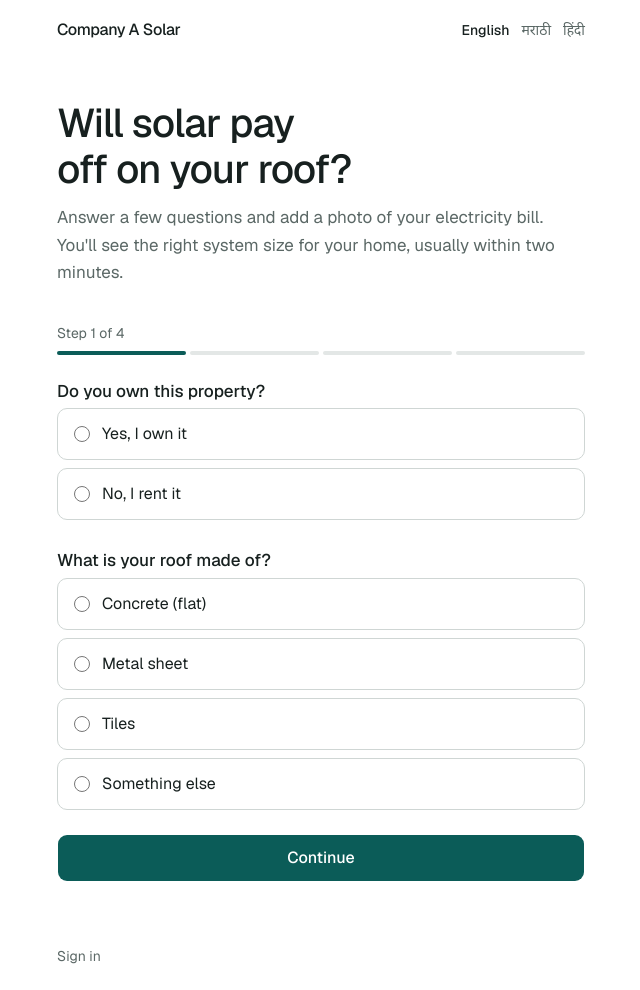
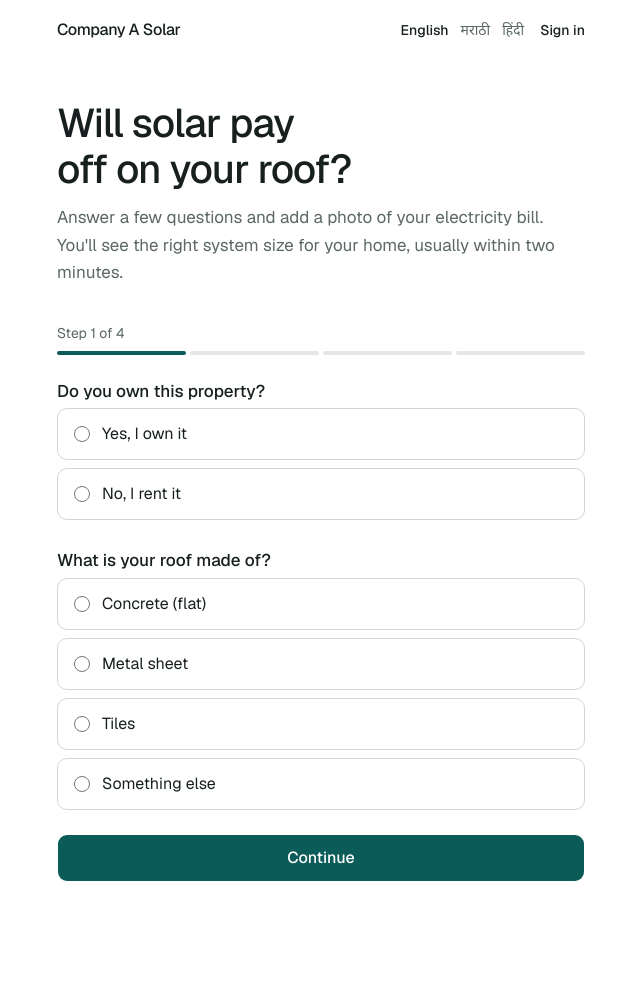
Before and after one commit to Divyam1909/sunpath, a Next.js app: page /en in a window 1280 px wide. Shown: the whole page, without its empty margins (319-959 px from the left). After the commit the page ends 946 px from the top, so only its background shows below. Built offline with nearby package versions, Linux system fonts and the light colour scheme; no server answers.

Commit message:
fix: show the sign in link in the header so it is visible without scrolling

```diff
--- a/src/components/public/site-shell.tsx
+++ b/src/components/public/site-shell.tsx
@@ -12,14 +12,14 @@ export async function SiteShell({ children, wide }: { children: ReactNode; wide?
         <Link href="/" className="font-medium tracking-tight">
           {t("brand.name")}
         </Link>
-        <LanguageSwitcher />
+        <div className="flex items-center gap-4">
+          <LanguageSwitcher />
+          <Link href="/login" className="text-sm font-medium whitespace-nowrap underline-offset-4 hover:underline">
+            {t("nav.signIn")}
+          </Link>
+        </div>
       </header>
       <main className={cn("mx-auto w-full flex-1 px-5 pt-6 pb-16 sm:px-6 sm:pt-10", wide ? "max-w-5xl" : "max-w-xl")}>{children}</main>
-      <footer className={cn("mx-auto w-full px-5 pb-6 text-sm text-muted-foreground sm:px-6", wide ? "max-w-5xl" : "max-w-xl")}>
-        <Link href="/login" className="underline-offset-4 hover:underline">
-          {t("nav.signIn")}
-        </Link>
-      </footer>
     </div>
   );
 }
```
